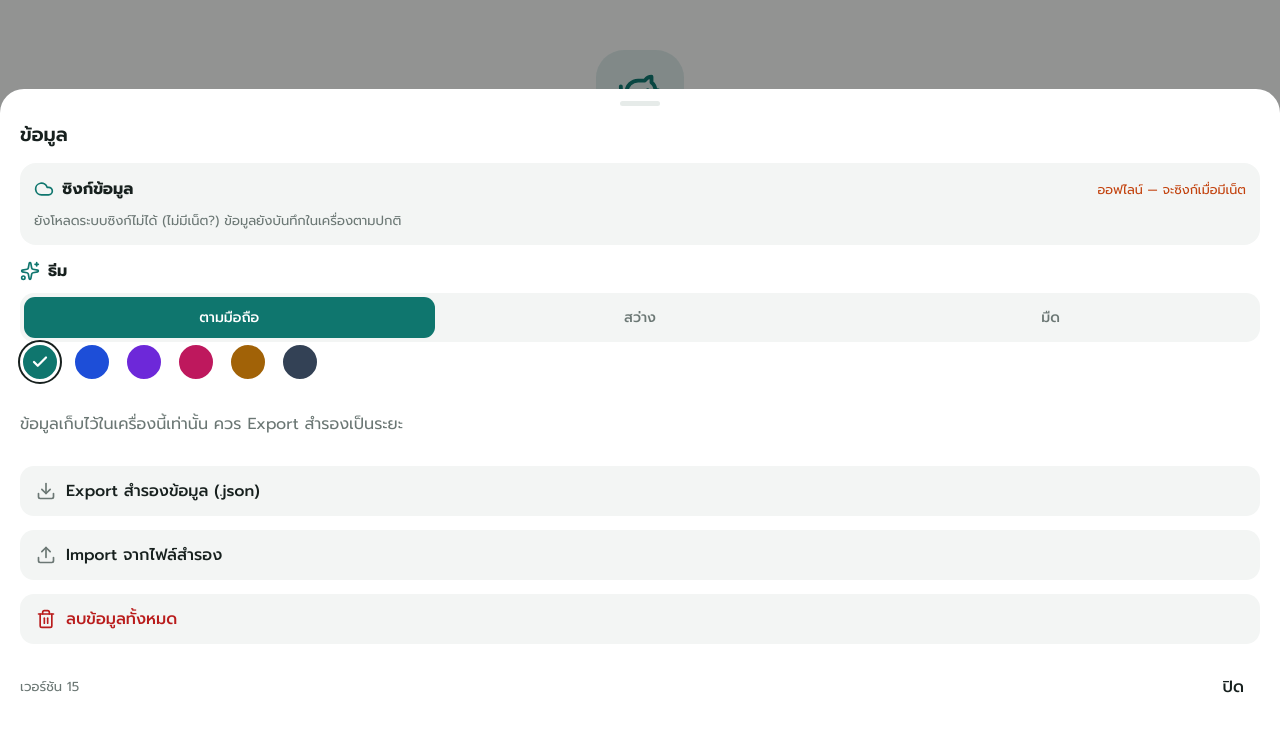
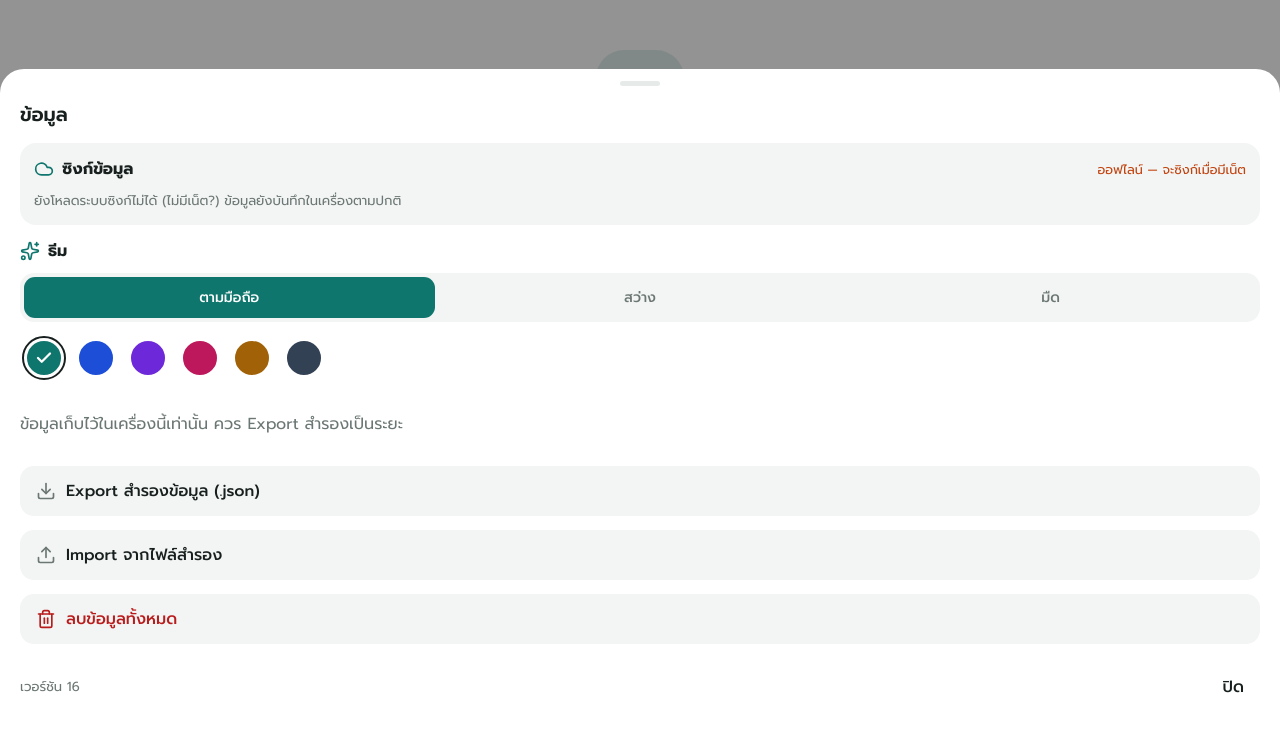
Before and after one commit to iclickstore9/savings, a plain HTML site: page index.html in a window 1280 px wide. Both pictures are taken after a click on the button 1205 px from the left and 31 px from the top of the page. Shown: the part 68-800 px from the top of the page. Drawn offline with Linux system fonts and the light colour scheme.

Commit message:
Add files via upload

```diff
--- a/app.js
+++ b/app.js
@@ -2,7 +2,7 @@
 
 /* ================= ข้อมูล ================= */
 const STORAGE_KEY = 'kapook-om-v1'; // อย่าเปลี่ยน — เป็นที่เก็บข้อมูล
-const APP_VERSION = '15';
+const APP_VERSION = '16';
 // ชุดข้อมูลทั้งหมด (ต้องตรงกับ NAMES ใน cloud.js)
 const COLLECTIONS = ['goals', 'entries', 'txns', 'categories', 'recurring', 'plans'];
 const GOAL_ICONS = [
--- a/sw.js
+++ b/sw.js
@@ -1,7 +1,7 @@
 // แคชไฟล์ไว้ให้เปิดได้ตอนออฟไลน์ (ข้อมูลเงินออมอยู่ใน localStorage ไม่เกี่ยวกับไฟล์นี้)
 // กลยุทธ์: ไฟล์โค้ด (html/js/css) = เน็ตก่อน → ได้เวอร์ชันใหม่ทันที, ออฟไลน์ค่อยใช้แคช
 //          ฟอนต์/ไอคอน = แคชก่อน (ไม่ค่อยเปลี่ยน)
-const CACHE = 'kapook-om-v15';
+const CACHE = 'kapook-om-v16';
 const FILES = [
   './', 'index.html', 'style.css', 'themes.css', 'theme.js', 'fonts.css', 'icons.js', 'plan.js', 'money.js', 'budget.js', 'app.js', 'cloud.js', 'firebase-config.js', 'manifest.webmanifest',
   'icons/icon.svg', 'icons/icon-192.png', 'icons/icon-512.png', 'icons/apple-touch-icon.png',
--- a/themes.css
+++ b/themes.css
@@ -20,7 +20,8 @@ html[data-mode="dark"][data-accent="slate"] { --primary: #cbd5e1; --primary-2: #
 
 /* ส่วนตั้งค่าธีมในเมนู */
 .theme-box { display: flex; flex-direction: column; gap: 10px; }
-.accent-row { display: flex; flex-wrap: wrap; gap: 12px; }
+#themeBox { display: flex; flex-direction: column; gap: 16px; }
+.accent-row { display: flex; flex-wrap: wrap; gap: 12px; padding: 0 4px 4px; }
 .accent-row button {
   width: 40px; height: 40px; border-radius: 50%; border: 3px solid var(--card); outline: 2px solid transparent;
   cursor: pointer; display: grid; place-items: center; color: #fff; padding: 0;
```
